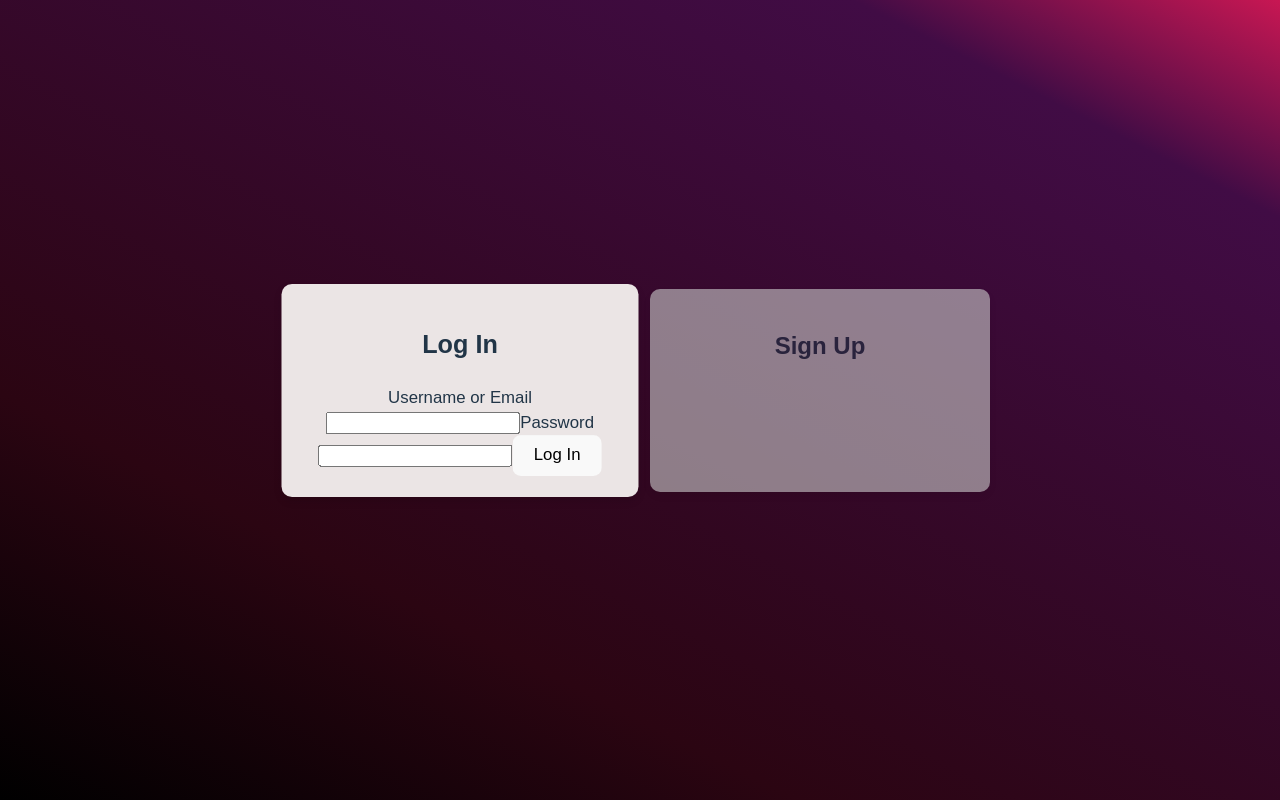
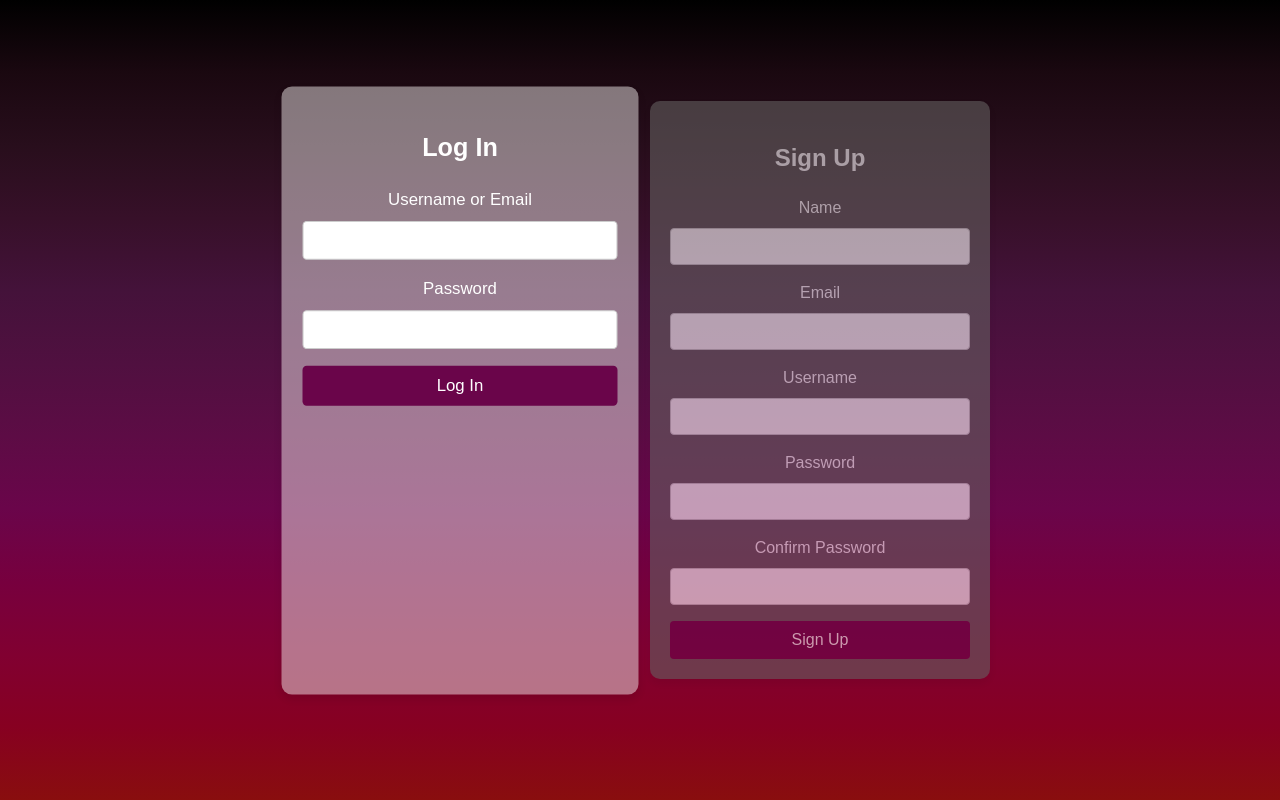
Before and after one commit to CHARITY-WACHIRA/Wink, a React (Create React App) app in the folder Frontend/: page /login in a window 1280 px wide. Built offline with nearby package versions, Linux system fonts and the light colour scheme; a web font is replaced by a local one.

Commit message:
design cards

```diff
--- a/Frontend/src/Pages/Login.tsx
+++ b/Frontend/src/Pages/Login.tsx
@@ -31,7 +31,24 @@ const Login: React.FC = () => {
           onClick={() => selectCard('signup')}
         >
           <h2>Sign Up</h2>
-          {/* Your sign-up form goes here */}
+          <form>
+    <label htmlFor="name">Name</label>
+    <input type="text" id="name" name="name" required />
+
+    <label htmlFor="email">Email</label>
+    <input type="email" id="email" name="email" required />
+
+    <label htmlFor="username">Username</label>
+    <input type="text" id="signup-username" name="username" required />
+
+    <label htmlFor="password">Password</label>
+    <input type="password" id="signup-password" name="password" required />
+
+    <label htmlFor="confirm-password">Confirm Password</label>
+    <input type="password" id="confirm-password" name="confirm-password" required />
+
+    <button type="submit">Sign Up</button>
+  </form>
         </div>
       </div>
     </div>
--- a/Frontend/src/Styles/Home.css
+++ b/Frontend/src/Styles/Home.css
@@ -1,6 +1,7 @@
 @import url("https://fonts.googleapis.com/css2?family=Italianno&display=swap");
 
-body, html {
+body,
+html {
   margin: 0;
   padding: 0;
   overflow-x: hidden;
@@ -20,13 +21,7 @@ body, html {
 
 .left-section {
   width: 66.67%;
-  background: linear-gradient(
-    27deg,
-    rgba(0, 0, 0, 1) 0%,
-    rgba(43, 5, 18, 1) 28%,
-    rgba(65, 12, 69, 1) 85%,
-    rgba(200, 23, 83, 1) 100%
-  );
+  background: linear-gradient(to top, #890e0e, #870021, #810031, #77003e, #6a054a, #5d0c45, #501040, #44123a, #371029, #280e1c, #1a0810, #000000);
   display: flex;
   flex-direction: column;
   position: relative;
@@ -66,12 +61,12 @@ body, html {
 }
 
 .name1::-webkit-scrollbar {
-  display: none;  /* Hide scrollbar for Chrome, Safari and Opera */
+  display: none; /* Hide scrollbar for Chrome, Safari and Opera */
 }
 
 .name1 {
-  -ms-overflow-style: none;  /* IE and Edge */
-  scrollbar-width: none;  /* Firefox */
+  -ms-overflow-style: none; /* IE and Edge */
+  scrollbar-width: none; /* Firefox */
 }
 
 .name1 img {
--- a/Frontend/src/Styles/Login.css
+++ b/Frontend/src/Styles/Login.css
@@ -5,7 +5,9 @@
     justify-content: center;
     height: 100vh;
     background: rgb(0,0,0);
-    background: linear-gradient(27deg, rgba(0,0,0,1) 0%, rgba(43,5,18,1) 28%, rgba(65,12,69,1) 85%, rgba(200,23,83,1) 100%);
+    background: linear-gradient(to top, #890e0e, #870021, #810031, #77003e, #6a054a, #5d0c45, #501040, #44123a, #371029, #280e1c, #1a0810, #000000);
+    backdrop-filter: blur(10px);
+    color: white;
   }
 
   .card-container {
@@ -23,26 +25,48 @@
   }
 
   .card.active {
-    background-color: #ebe5e5;
+    background-color: rgba(235, 229, 229, 0.5); /* Make the card transparent */
     transform: scale(1.05);
-  }
+}
+
 
   .card.inactive {
-    background-color: #cccccc;
+    background-color: #635f5f;
     transform: scale(1);
     opacity: 0.6;
   }
 
-  .toggle-button {
-    padding: 10px 20px;
-    font-size: 16px;
-    color: #ffffff;
-    background-color: #4caf50;
+  .card h2 {
+    margin-bottom: 20px;
+}
+
+.card form {
+    display: flex;
+    flex-direction: column;
+    width: 100%;
+}
+
+.card label {
+    margin-bottom: 8px;
+}
+
+.card input {
+    padding: 10px;
+    margin-bottom: 16px;
+    border: 1px solid #ccc;
+    border-radius: 4px;
+}
+
+.card button {
+    padding: 10px;
+    background-color: #6a054a;
+    color: white;
     border: none;
-    border-radius: 5px;
+    border-radius: 4px;
     cursor: pointer;
-  }
+    transition: background-color 0.3s;
+}
 
-  .toggle-button:hover {
-    background-color: #45a049;
-  }
+.card button:hover {
+    background-color: #501040;
+}
```
